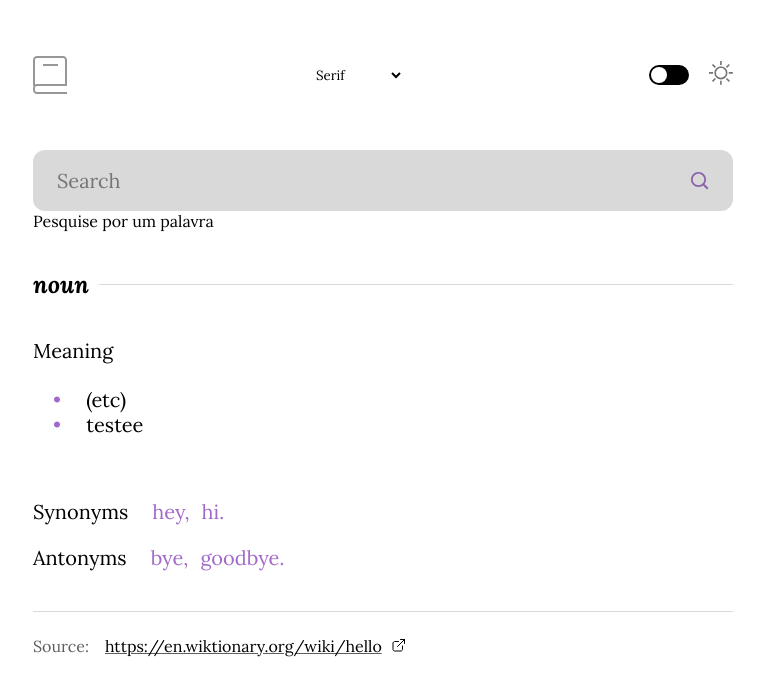
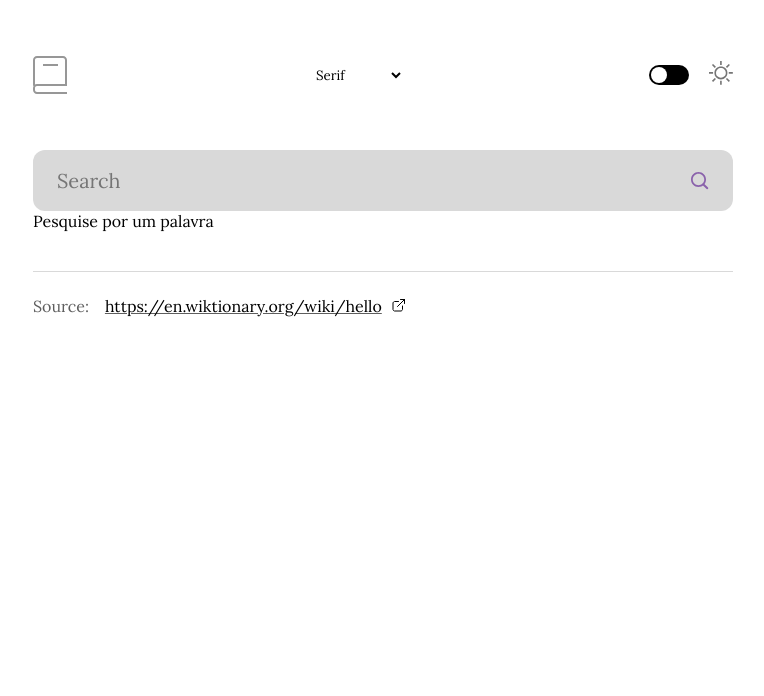
Before and after one commit to hugobatista27/dicionario, a React (Vite) app: page / in a window 1280 px wide. Shown: the top 696 px of the page, without its empty margins (257-1021 px from the left). Built offline with nearby package versions, Linux system fonts and the light colour scheme.

Commit message:
upda: cria o elemento a partir do result do fetch

```diff
--- a/src/components/Content/components/ResultFromSearch.tsx
+++ b/src/components/Content/components/ResultFromSearch.tsx
@@ -1,5 +1,5 @@
-import React from 'react';
 import styled from 'styled-components';
+import { useAppContext } from '../../../contexts/hook';
 
 const Results = styled.div`
     .classification {
@@ -9,7 +9,7 @@ const Results = styled.div`
 
         margin: 38px 0;
 
-        strong {
+        h2 {
             font-style: italic;
             font-weight: 700;
             font-size: 24px;
@@ -21,7 +21,7 @@ const Results = styled.div`
         }
     }
     .meaning {
-        h2 {
+        h3 {
             margin: 24px 0;
 
             font-weight: 400;
@@ -90,35 +90,42 @@ function listItens(array: string[]):any {
 }
 
 export default function ResultFromSearch() {
+    const { state } = useAppContext();
+
+    if (Object.keys(state.searchedWord).length !== 0) {
+        return state.searchedWord.meanings.map((meaning: any) => {
             return (
                 <Results>
                     <div className='classification'>
-                {/* classificação da palavra, pode ter várias classificações colocar um .map*/}
-                <strong>noun</strong>
+                        <h2>{meaning.partOfSpeech}</h2>
                         <hr />
                     </div>
                     <div className='meaning'>
-                <h2>Meaning</h2>
+                        <h3>Meaning</h3>
                         <ul>
-                    {/* array.map return li */}
-                    <li><span>&#8226;</span> (etc)</li>
-                    <li><span>&#8226;</span> testee</li>
+                            {meaning.definitions.map((example: any) => <li><span>&#8226;</span>{example.definition}</li>)}
                         </ul>
                     </div>
                     <div className='synonyms-antonyms'>
-                {synonyms.length != 0 && (
+                        {meaning.synonyms.length > 0 && (
                             <div>
                                 <h4>Synonyms</h4>
-                        {listItens(synonyms)}
+                                {listItens(meaning.synonyms)}
                             </div>
                         )}
-                {antonyms.length != 0 && (
+                        {meaning.antonyms.length > 0 && (
                             <div>
                                 <h4>Antonyms</h4>
-                        {listItens(antonyms)}
+                                {listItens(meaning.antonyms)}
                             </div>
                         )}
                     </div>
                 </Results>
             )
+
+        })
+
     }
+
+    return <></>
+}
--- a/src/components/Content/components/Word.tsx
+++ b/src/components/Content/components/Word.tsx
@@ -35,21 +35,18 @@ const WordAreaStyle = styled.div`
 `
 
 export default function Word() {
-    const [searchedWord, setSearchedWord] = useState<string>('Keyboard');
-    const [phonetic, setPhonetic] = useState<string>(`/'ki:b:d/`)
     const { state } = useAppContext();
 
-    if (state.searchedWord.length > 0) {
+    if ( Object.keys(state.searchedWord).length !== 0) {
         return (
             <WordAreaStyle>
                 <div>
-                    <h1>{state.searchedWord[0].word}</h1>
-                    <p>{state.searchedWord[0].phonetics[1].text}</p>
+                    <h1>{state.searchedWord.word}</h1>
+                    <p>{state.searchedWord.phonetics[1].text}</p>
                 </div>
                 <button>
                     <img src={PLAYER_IMG} alt="Listen word" />
                 </button>
-
             </WordAreaStyle>
         )
     }
--- a/src/contexts/index.ts
+++ b/src/contexts/index.ts
@@ -4,7 +4,7 @@ import { FONTS_OPTIONS } from '../styles/fonts';
 export const INITIAL_STATE = {
     selectedTheme: 'light',
     selectedFont: FONTS_OPTIONS[0].fontName,
-    searchedWord: [] as any
+    searchedWord: {} as any
 };
 
 export type InitialStateType = typeof INITIAL_STATE;
--- a/src/routes/fetchWord.ts
+++ b/src/routes/fetchWord.ts
@@ -3,5 +3,8 @@ const URL_API = "https://api.dictionaryapi.dev/api/v2/entries/en/"
 export function getWord(word: string, callback : (data: any) => void) {
     return fetch(URL_API + word)
         .then((res) => res.json())
-        .then((data) => callback(data))
+        .then((data) => {
+            callback(data[0])
+            console.log(data[0])
+        })
 }
```
Lines whose indentation alone changed are shown as unchanged.
